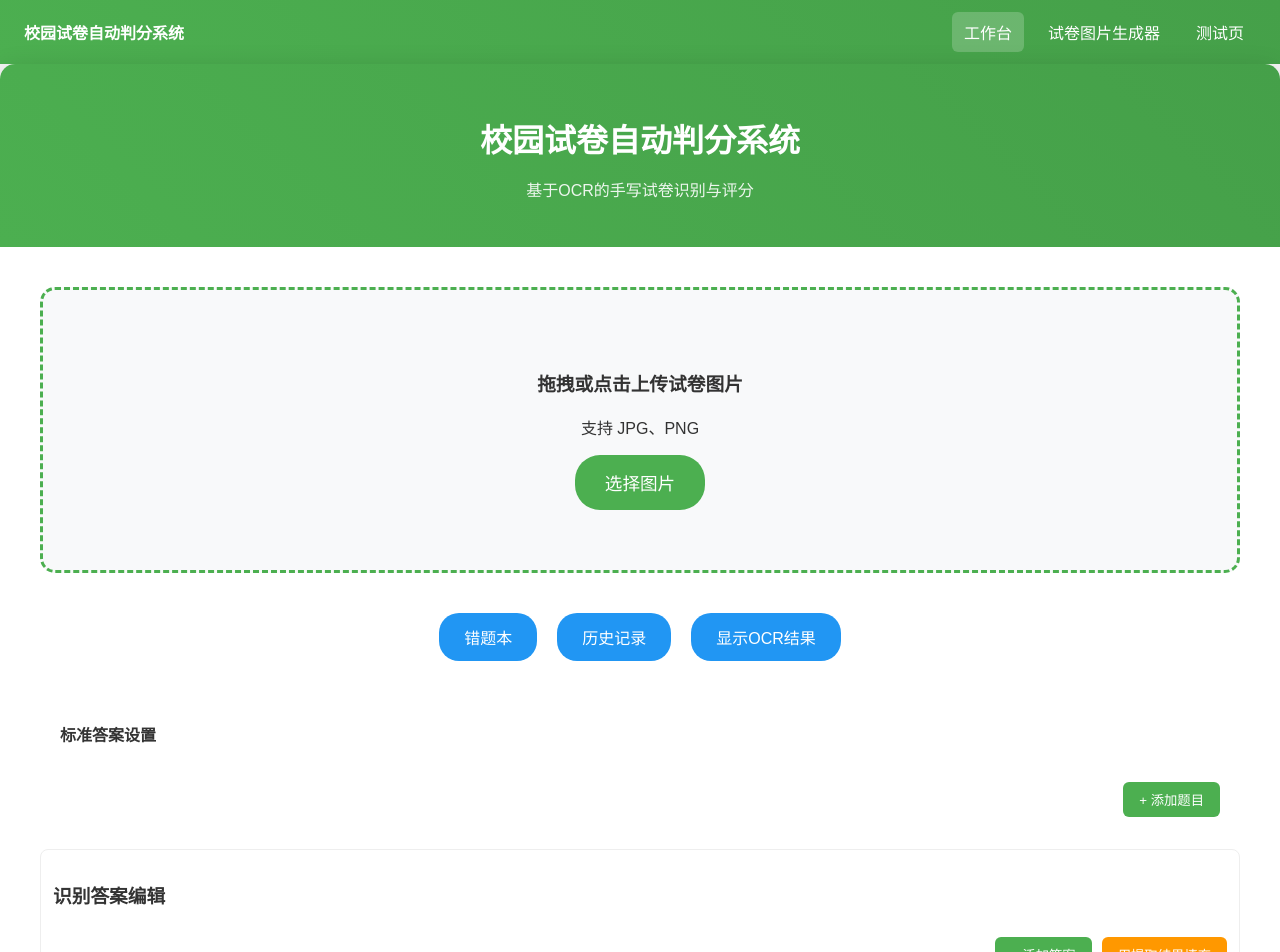
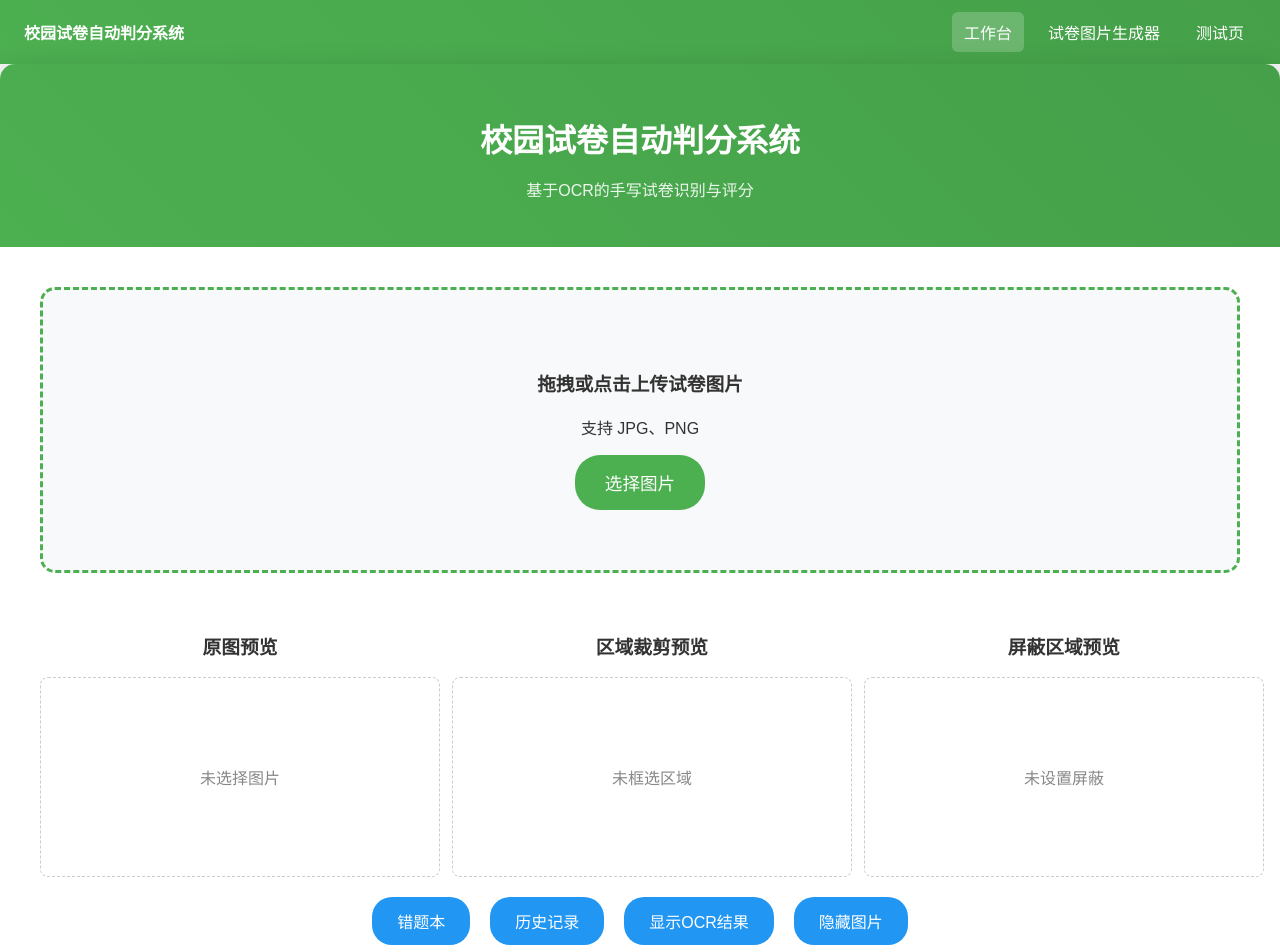
Before and after one commit to XiangTianzhen/Homework-Grading-System, a Vue app in the folder frontend/: page /workspace in a window 1280 px wide. Shown: the top 952 px of the page. Built offline with nearby package versions, Linux system fonts and the light colour scheme.

Commit message:
feat(ui): 预览区三栏占位并默认显示\nfeat(workspace): 图片显示切换按钮\nfix(grade): 判断题归一化支持 T/F 与 true/false

```diff
--- a/frontend/src/App.vue
+++ b/frontend/src/App.vue
@@ -38,6 +38,7 @@ const showHistory = ref(false)
 const batchResults = ref([])
 const showGenerator = ref(false)
 const showOcrPanel = ref(false)
+const showImages = ref(true)
 const apiChoice = ref('doc')
 const showSettings = ref(false)
 const docOptions = ref({ language_type: 'CHN_ENG', result_type: 'big', detect_direction: true, line_probability: true, disp_line_poly: true, words_type: 'handprint_mix', layout_analysis: true, recg_formula: true, recg_long_division: true, disp_underline_analysis: true, recg_alter: false })
@@ -390,21 +391,24 @@ watch(imagePreview, () => { renderCrops(); renderMaskPreview() })
             </div>
           </div>
         </div>
-        <div class="preview-section" v-if="imagePreview">
+        <div class="preview-section" v-if="showImages">
           <div class="preview-grid">
             <div class="preview-item">
               <h3>原图预览</h3>
-              <img :src="imagePreview" alt="试卷预览" class="img-fit">
+              <img v-if="imagePreview" :src="imagePreview" alt="试卷预览" class="img-fit">
+              <div v-else class="placeholder">未选择图片</div>
             </div>
-            <div class="preview-item" v-if="apiChoice!=='paper' && croppedPreviews.length">
+            <div class="preview-item">
               <h3>区域裁剪预览</h3>
-              <div class="crops">
+              <div class="crops" v-if="apiChoice!=='paper' && croppedPreviews.length">
                 <img v-for="(u,i) in croppedPreviews" :key="i" class="img-fit" :src="u" />
               </div>
+              <div v-else class="placeholder">未框选区域</div>
             </div>
-            <div class="preview-item" v-if="apiChoice!=='paper' && maskPreview">
+            <div class="preview-item">
               <h3>屏蔽区域预览</h3>
-              <img class="img-fit" :src="maskPreview" />
+              <img v-if="apiChoice!=='paper' && maskPreview" class="img-fit" :src="maskPreview" />
+              <div v-else class="placeholder">未设置屏蔽</div>
             </div>
           </div>
         </div>
@@ -428,6 +432,7 @@ watch(imagePreview, () => { renderCrops(); renderMaskPreview() })
           <button class="btn" @click="showErrorBook = true">错题本</button>
           <button class="btn" @click="showHistory = true">历史记录</button>
           <button class="btn" @click="showOcrPanel = !showOcrPanel">{{ showOcrPanel ? '关闭OCR结果' : '显示OCR结果' }}</button>
+          <button class="btn" @click="showImages = !showImages">{{ showImages ? '隐藏图片' : '显示图片' }}</button>
 
         </div>
         <div class="ocr-panel" v-if="showOcrPanel">
@@ -839,6 +844,7 @@ watch(imagePreview, () => { renderCrops(); renderMaskPreview() })
 .preview-grid { display: flex; flex-wrap: nowrap; gap: 12px; align-items: flex-start; margin: 12px 0 }
 .preview-item { flex: 1 0 33.33%; min-width: 0 }
 .img-fit { width: 100%; height: auto; border-radius: 8px }
+.placeholder { width: 100%; height: 200px; border: 1px dashed #ccc; border-radius: 8px; display: flex; align-items: center; justify-content: center; color: #888 }
 .mask-words { display: flex; gap: 8px; align-items: center; margin-bottom: 8px;
   input { flex: 1; padding: 6px 10px; border: 1px solid #ccc; border-radius: 6px }
 }
--- a/frontend/src/views/OCRTestView.vue
+++ b/frontend/src/views/OCRTestView.vue
@@ -287,19 +287,22 @@ watch(imagePreview, () => { renderCrops(); renderMaskPreview() })
     </div>
 
     <div class="preview-grid" v-if="showImages">
-      <div class="preview-item" v-if="imagePreview">
+      <div class="preview-item">
         <h3>原图预览</h3>
-        <el-image class="img-fit" :src="imagePreview" :preview-src-list="[imagePreview]" fit="contain" />
+        <el-image v-if="imagePreview" class="img-fit" :src="imagePreview" :preview-src-list="[imagePreview]" fit="contain" />
+        <div v-else class="placeholder">未选择图片</div>
       </div>
-      <div class="preview-item" v-if="apiChoice!=='paper' && croppedPreviews.length">
+      <div class="preview-item">
         <h3>区域裁剪预览</h3>
-        <div class="crops">
+        <div class="crops" v-if="apiChoice!=='paper' && croppedPreviews.length">
           <el-image v-for="(u,i) in croppedPreviews" :key="i" class="img-fit" :src="u" :preview-src-list="[u]" fit="contain" />
         </div>
+        <div v-else class="placeholder">未框选区域</div>
       </div>
-      <div class="preview-item" v-if="apiChoice!=='paper' && maskPreview">
+      <div class="preview-item">
         <h3>屏蔽区域预览</h3>
-        <el-image class="img-fit" :src="maskPreview" :preview-src-list="[maskPreview]" fit="contain" />
+        <el-image v-if="apiChoice!=='paper' && maskPreview" class="img-fit" :src="maskPreview" :preview-src-list="[maskPreview]" fit="contain" />
+        <div v-else class="placeholder">未设置屏蔽</div>
       </div>
     </div>
 
@@ -613,6 +616,7 @@ watch(imagePreview, () => { renderCrops(); renderMaskPreview() })
 .preview-grid { display: flex; flex-wrap: nowrap; gap: 12px; align-items: flex-start; margin: 12px 0 }
 .preview-item { flex: 1 0 33.33%; min-width: 0 }
 .img-fit { width: 100%; height: auto; border-radius: 8px }
+  .placeholder { width: 100%; height: 200px; border: 1px dashed #ccc; border-radius: 8px; display: flex; align-items: center; justify-content: center; color: #888 }
   .block { background: #fff; border-radius: 8px; padding: 12px; margin-top: 12px; border: 1px solid #eee;
     pre { white-space: pre-wrap; font-family: Consolas, Monaco, monospace; font-size: 12px }
   }
```
Also changed, not shown: 1 other file (tests, documents, lock files or other folders).
